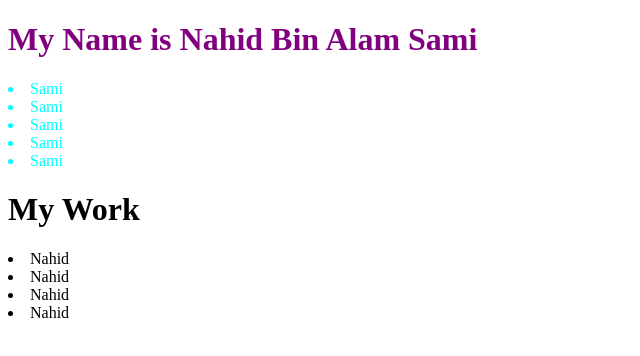
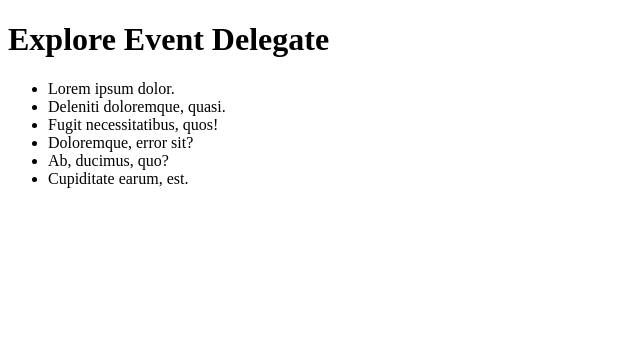
Before and after one commit to nahidbinalamsami/ProgrammingHeroB10, a plain HTML site: page milestone05/index.html in a window 1280 px wide. Shown: the whole page, without its empty margins (0-640 px from the left). Drawn offline with Linux system fonts and the light colour scheme.

Commit message:
my list style

```diff
--- a/milestone05/index.html
+++ b/milestone05/index.html
@@ -1,36 +1,23 @@
-<!DOCTYPE html>
+<!doctype html>
 <html lang="en">
 <head>
     <meta charset="UTF-8">
-    <meta name="viewport" content="width=device-width, initial-scale=1.0">
-    <title>Dom</title>
-    <style>
-        #name{
-            color: purple;
-        }
-        .title-s{
-            color: aqua;
-        }
-    </style>
+    <meta name="viewport"
+          content="width=device-width, user-scalable=no, initial-scale=1.0, maximum-scale=1.0, minimum-scale=1.0">
+    <meta http-equiv="X-UA-Compatible" content="ie=edge">
+    <title>Explore Event Delegate</title>
 </head>
 <body>
-    <h1 id="name">My Name is Nahid Bin Alam Sami</h1>
-    <li class="title-s">Sami</li>
-    <li class="title-s">Sami</li>
-    <li class="title-s">Sami</li>
-    <li class="title-s">Sami</li>
-    <li class="title-s">Sami</li>
-    <h1>My Work</h1>
-    <li>Nahid</li>
-    <li>Nahid</li>
-    <li>Nahid</li>
-    <li>Nahid</li>
-
-    <script>
-        // const name = document.getElementById("name");
-        // console.log(name);
-        const li = document.getElementsByClassName("li");
-        console.log(li)
-    </script>
+<h1>Explore Event Delegate</h1>
+<section>
+    <ul id="list-container">
+        <li class="item">Lorem ipsum dolor.</li>
+        <li class="item">Deleniti doloremque, quasi.</li>
+        <li class="item">Fugit necessitatibus, quos!</li>
+        <li class="item">Doloremque, error sit?</li>
+        <li class="item">Ab, ducimus, quo?</li>
+        <li class="item">Cupiditate earum, est.</li>
+    </ul>
+</section>
 </body>
 </html>
```
Also changed, not shown: webStrome/index.html (added, +18 -0 lines).
